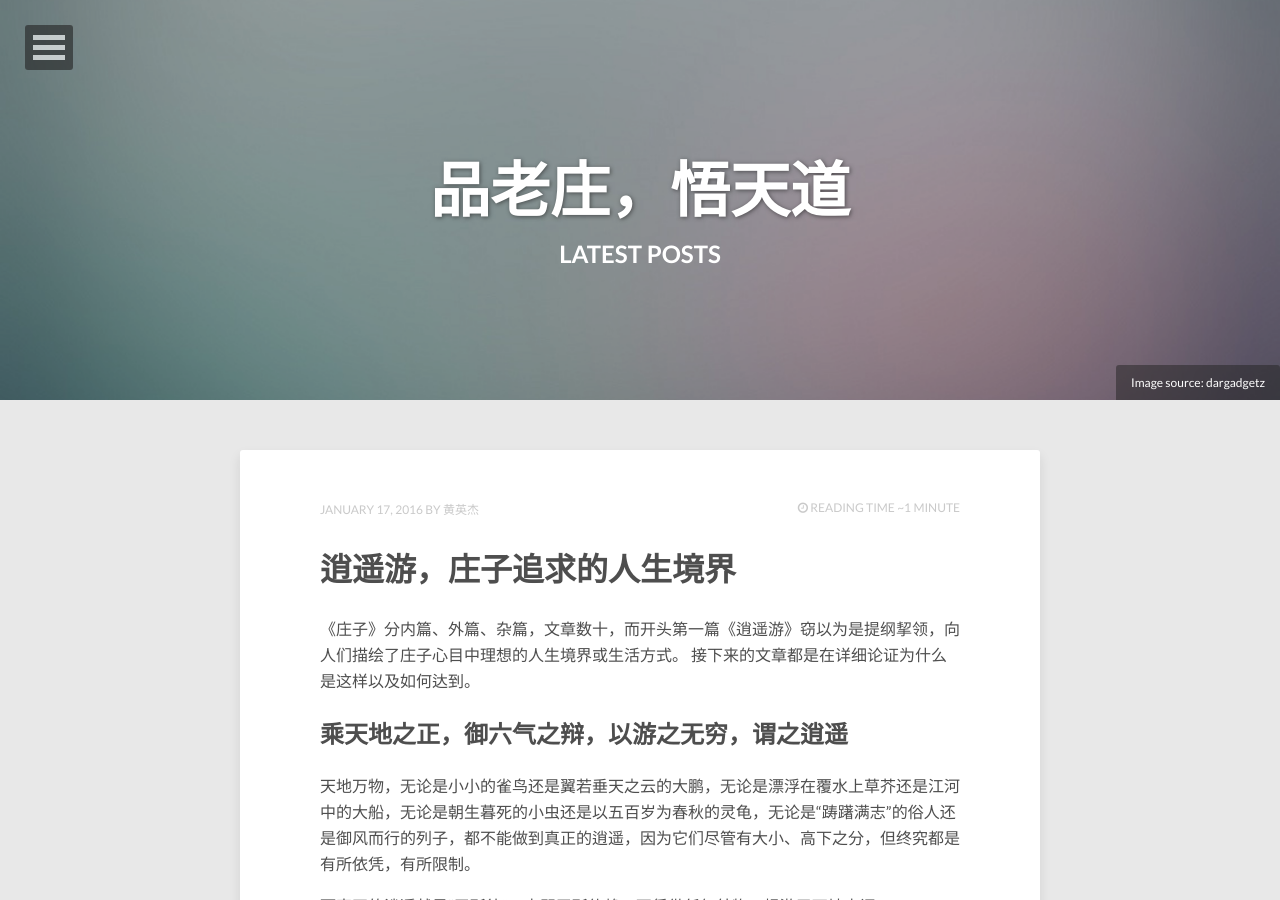
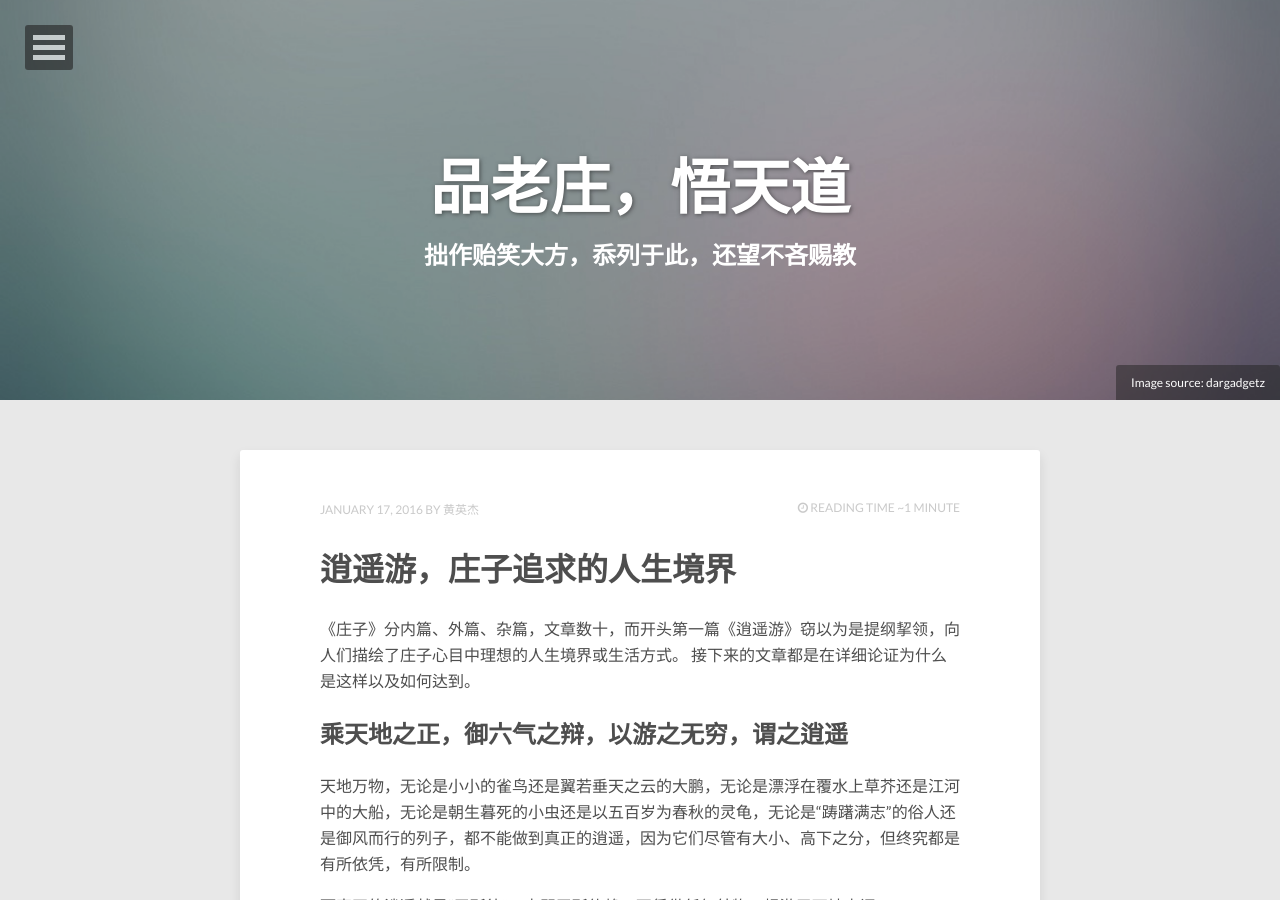
Before and after one commit to huangyingjie/readinghub, a Jekyll site: the page built from index.html, in a window 1280 px wide and 900 px high. Built offline with Jekyll 4.4.1, drawn with Linux system fonts in a browser that asks for light colours; the list of posts is cut into pages by our own code.

Commit message:
修改模板

```diff
--- a/index.html
+++ b/index.html
@@ -1,13 +1,12 @@
 ---
 layout: post-index
-title: Latest Posts
+title: 拙作贻笑大方，忝列于此，还望不吝赐教
 description: "Describe this nonsense."
 tags: [Jekyll, theme, themes, responsive, blog, modern]
 comments: false
 image:
   feature: abstract-1.jpg
   credit: dargadgetz
-  creditlink: http://www.dargadgetz.com/ios-7-abstract-wallpaper-pack-for-iphone-5-and-ipod-touch-retina/
 ---
 
 {% for post in paginator.posts %}
```
